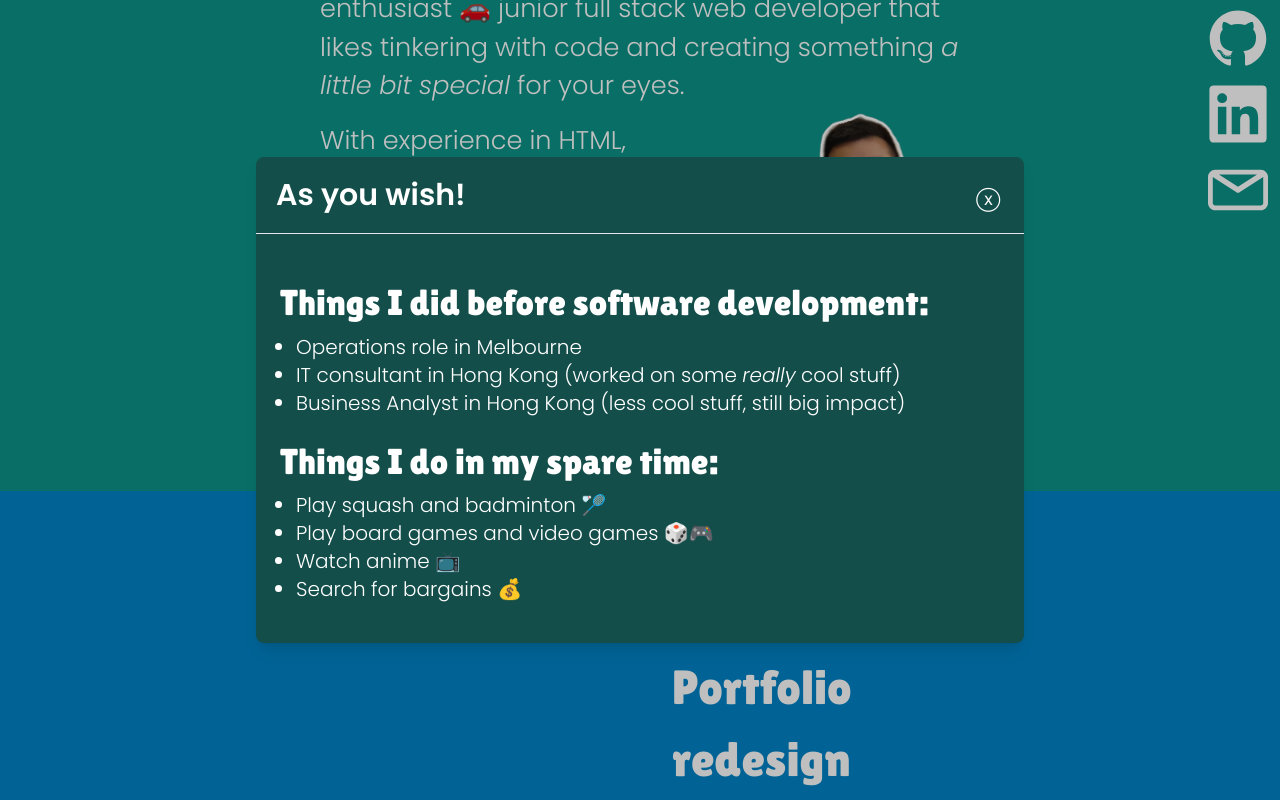
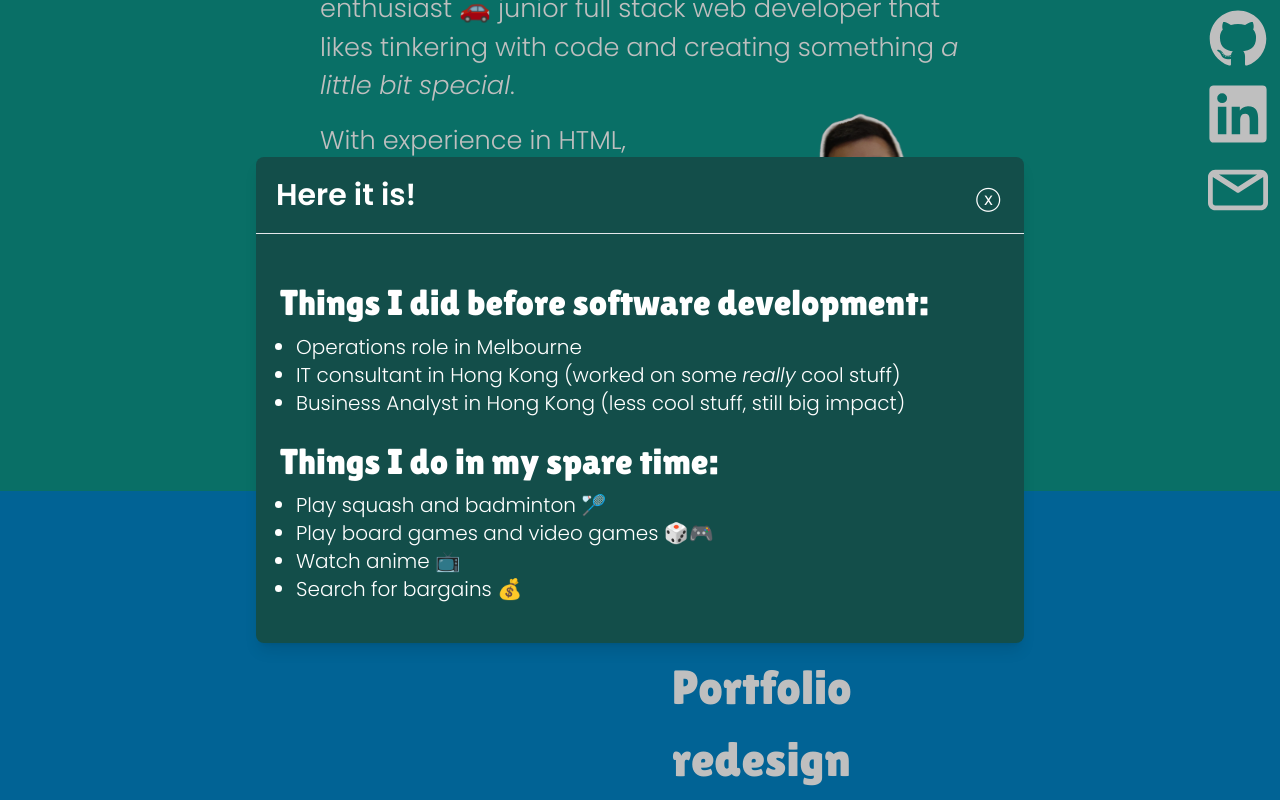
Before and after one commit to NeggFriedRice/portfolio_v2, a React (Vite) app: page / in a window 1280 px wide. Both pictures are taken after a click on the button "MORE INFO PLEASE...". Shown: the part 1187-1987 px from the top of the page. Built offline with nearby package versions, Linux system fonts and the light colour scheme; a web font is replaced by a local one.

Commit message:
Change some wording in about, about more modal, add favicon

```diff
--- a/index.html
+++ b/index.html
@@ -2,7 +2,7 @@
 <html lang="en">
   <head>
     <meta charset="UTF-8" />
-    <link rel="icon" type="image/svg+xml" href="/vite.svg" />
+    <link rel="icon" type="image/png" sizes="32x32" href="/robot-favicon.png" />
     <meta name="viewport" content="width=device-width, initial-scale=1.0" />
     <title>Thomas Loo</title>
   </head>
--- a/src/components/About.jsx
+++ b/src/components/About.jsx
@@ -21,7 +21,7 @@ export default function About() {
 
                 <div className="py-6 flex justify-center">
                     <div className="w-[80vw] md:grid md:grid-cols-2 flex flex-wrap justify-center">
-                        <p className="py-2 col-start-1 col-span-2 text-[1.3rem] lg:text-[1.6rem]">A bright-eyed 👀, squash-playing 🎾, car-enthusiast 🚗 junior full stack web developer that likes tinkering with code and creating something <em>a little bit special</em> for your eyes.</p>
+                        <p className="py-2 col-start-1 col-span-2 text-[1.3rem] lg:text-[1.6rem]">A bright-eyed 👀, squash-playing 🎾, car-enthusiast 🚗 junior full stack web developer that likes tinkering with code and creating something <em>a little bit special</em>.</p>
                         <div>
                             <p className="py-2 text-[1.3rem] lg:text-[1.6rem]">With experience in HTML, CSS, JavaScript, React along with some Python, I'm ready to hit the ground running to bring your ideas into reality.</p>
                             <AboutMoreModal />
--- a/src/components/modals/AboutMoreModal.jsx
+++ b/src/components/modals/AboutMoreModal.jsx
@@ -42,7 +42,7 @@ export default function AboutMoreModal() {
                   {/*header*/}
                   <div className="flex items-start justify-between p-5 border-b border-solid border-blueGray-200 rounded-t">
                     <h3 className="text-3xl font-semibold">
-                      As you wish!
+                      Here it is!
                     </h3>
                     <button
                       className="p-1 ml-auto bg-transparent border-0 text-black float-right text-3xl leading-none font-semibold outline-none focus:outline-none"
```
Also changed, not shown: public/robot-favicon.png (added).
